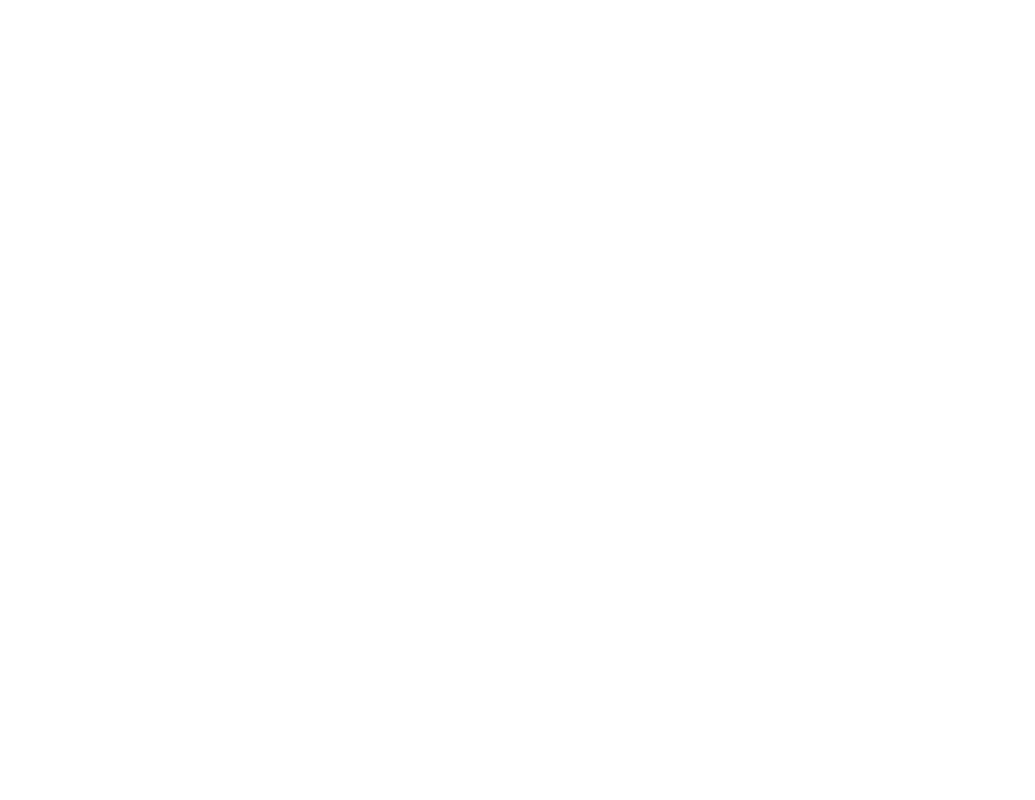
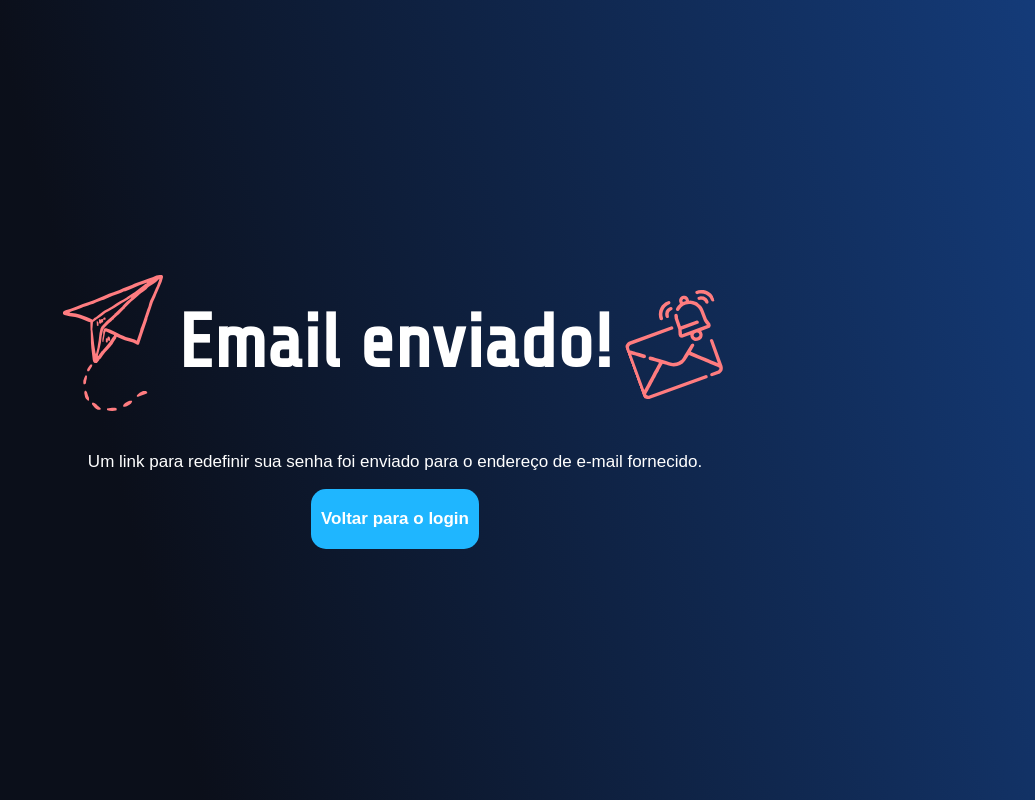
Before and after one commit to Roberth0202/MyMovie, a Django app: page /page/reset-password/done/ in a window 1280 px wide. Before the commit the part shown is empty. Shown: the whole page, without its empty margins (245-1280 px from the left). Run offline with Django 5.2, Linux system fonts and the light colour scheme; parts of the project's set-up code (start-up, migrations or seed data) failed here and were passed over.

Commit message:
Aprimoramento da interface e funcionalidade de redefinição de senha
- Atualizamos o gradiente de fundo e o preenchimento em reset_password.css para melhorar a estética.
- Adicionamos novos estilos para a página de confirmação de envio de e-mail, incluindo melhorias de layout e tipografia.
- Integramos a fonte "Share Tech" do Google para um visual moderno.
- Criamos um novo modelo HTML para a página de confirmação de redefinição de senha com conteúdo e ícones estruturados.
- Adicionamos ícones SVG para representação visual na mensagem de confirmação de e-mail.

```diff
--- a/anilist/static/css/reset_password.css
+++ b/anilist/static/css/reset_password.css
@@ -5,7 +5,7 @@
     min-height: 100vh;
     margin: 0;
     font-family: 'Arial', sans-serif;
-    background: linear-gradient(135deg, #0B0F1A 0%, #16438b 100%);
+    background: linear-gradient(75deg, #0B0F1A 30%, #143b79 100%);
     display: flex;
     justify-content: center;
     align-items: center;
@@ -14,7 +14,7 @@
 /* 2) Container centralizado */
 .email-reset-container {
     background: #141A27;
-    padding: 2.5rem 2rem;
+    padding: 5rem 2rem;
     border-radius: 8px;
     box-shadow: 0 4px 20px rgba(0,0,0,0.5);
     width: 370px;
@@ -97,3 +97,52 @@
     font-size: 0.85rem;
     color: #7A8FA6;
 }
+
+/* -------------------------------------- Pagina enviar email ------------------------------------- */
+.container-send{
+    display: flex;
+    flex-direction: column;
+}
+
+.email-send-container{
+    display: flex;
+    font-family: "Share Tech", sans-serif;
+
+}
+
+.email-send-container h1{
+    font-size:75px;
+    color: white;
+}
+
+.icon-left{
+    width: 100px;
+    margin: 15px;
+}
+
+.icon-right{
+    margin: 15px;
+    width: 100px;
+    rotate: -20deg;
+}
+
+.email-text-container{
+    display: flex;
+    flex-direction: column;
+    align-items: center;
+}
+
+.email-text-container p{
+    font-size: 17px;
+    color: white;
+}
+
+.email-text-container a{
+    font-size: 17px;
+    padding: 20px 10px;
+    font-weight: 600;
+    border-radius: 15px;
+    color: white;
+    text-decoration: none;
+    background-color: #1FB6FF;
+}
--- a/anilist/templates/base/reset_base.html
+++ b/anilist/templates/base/reset_base.html
@@ -6,6 +6,9 @@
     <title>MyMovie</title>
     {% load static %}
     <!-- google font -->
+    <link rel="preconnect" href="https://fonts.googleapis.com">
+    <link rel="preconnect" href="https://fonts.gstatic.com" crossorigin>
+    <link href="https://fonts.googleapis.com/css2?family=Share+Tech&display=swap" rel="stylesheet">
     <link href="https://fonts.googleapis.com/css2?family=Material+Symbols+Outlined" rel="stylesheet"/>
     <link rel="stylesheet" href="{% static 'css/reset_password.css' %}">
 </head>
@@ -13,5 +16,6 @@
 
     {% block reset %}
     {% endblock %}
+
 </body>
 </html>
--- a/anilist/templates/html/password_reset_done.html
+++ b/anilist/templates/html/password_reset_done.html
@@ -0,0 +1,21 @@
+{% extends "base/reset_base.html" %}
+{% load static %}
+{% block reset %}
+
+<div class="container-send">
+    <div class="email-send-container">
+
+        <img src="{% static 'img/paper-plane.svg' %}" class="icon-left" alt="">
+
+        <h1 class="email-title">Email enviado!</h1>
+
+        <img src="{% static 'img/notification.svg' %}" class="icon-right" alt="">
+
+    </div>
+
+    <div class="email-text-container">
+        <p class="">Um link para redefinir sua senha foi enviado para o endereço de e-mail fornecido.</p>
+        <a href="{% url 'login' %}">Voltar para o login</a>
+    </div>
+</div>
+{% endblock %}
```
Also changed, not shown: anilist/static/img/notification.svg (added), anilist/static/img/paper-plane.svg (added).
